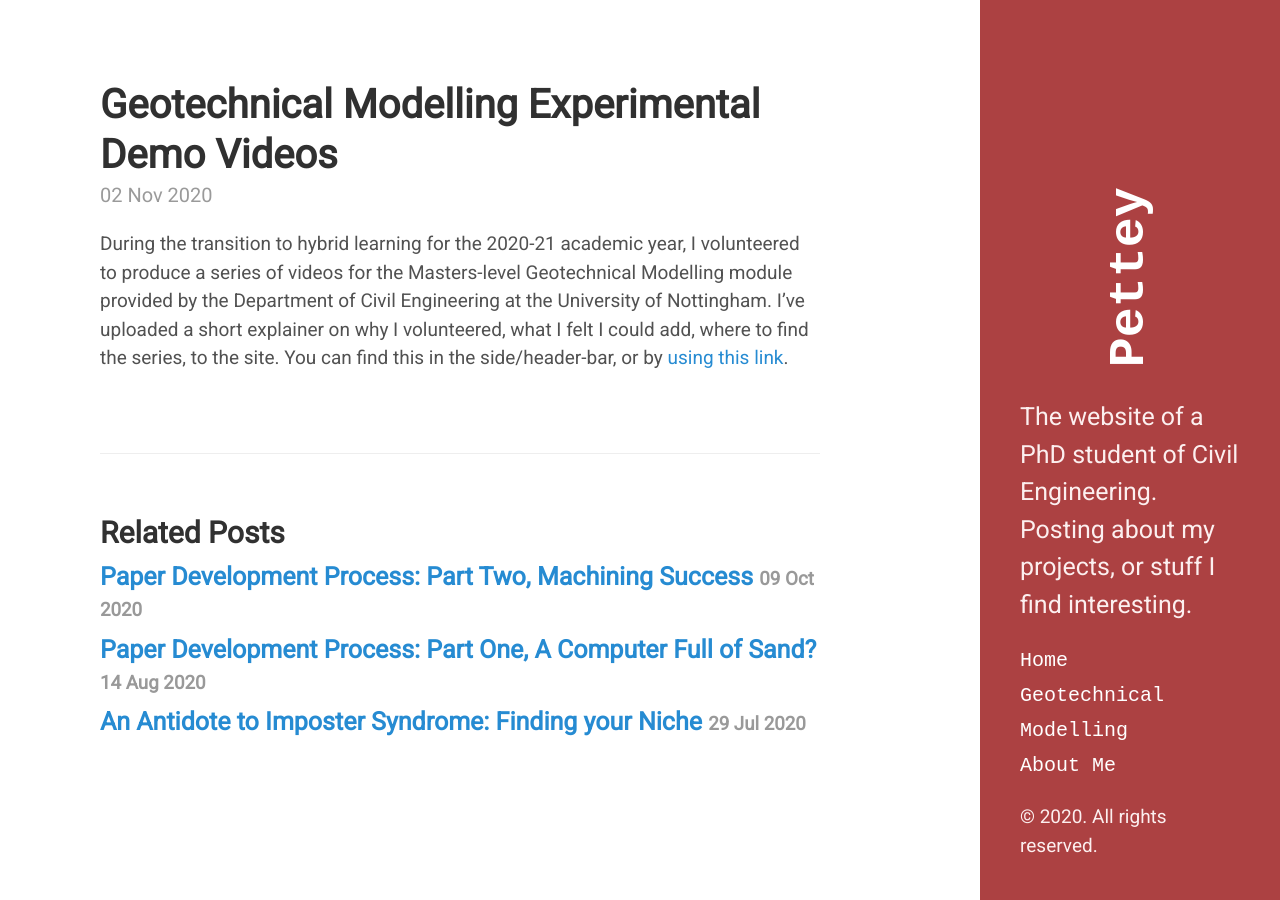
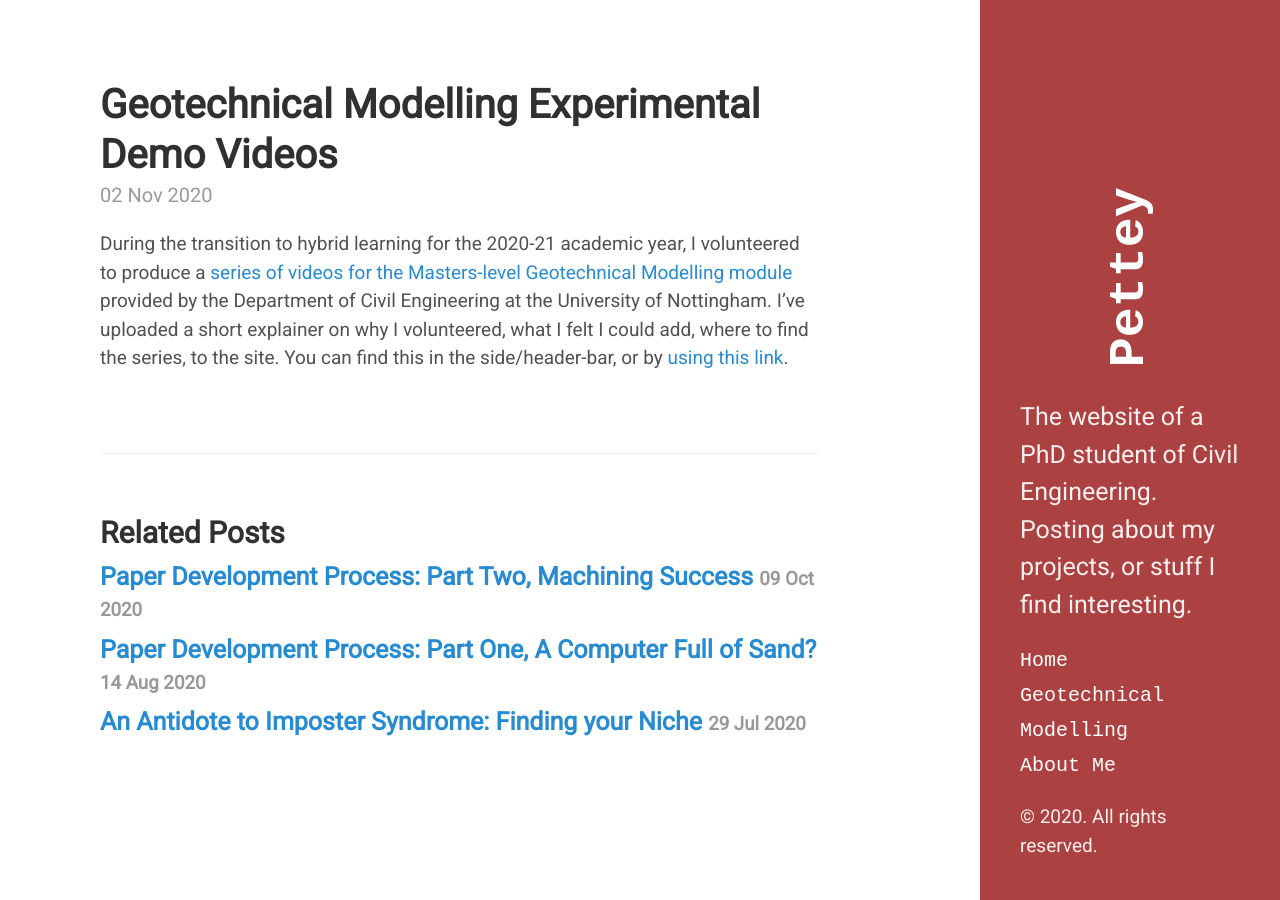
Before and after one commit to Gustafferson/gustafferson.github.io, a Jekyll site: the page built from _posts/2020-11-02-GeoModellingUpdate.markdown, in a window 1280 px wide. Built offline with Jekyll 4.4.1, drawn with Linux system fonts in a browser that asks for light colours; part of the change alters nothing that is shown.

```diff
--- a/_posts/2020-11-02-GeoModellingUpdate.markdown
+++ b/_posts/2020-11-02-GeoModellingUpdate.markdown
@@ -5,6 +5,6 @@ date:   2020-11-02 12:43:00 +0000
 tags: [Geotechnical Modelling, PhD, ProblemSolving, YouTube, Teaching]
 ---
 
-During the transition to hybrid learning for the 2020-21 academic year, I volunteered to produce a series of videos for the Masters-level Geotechnical Modelling module provided by the Department of Civil Engineering at the University of Nottingham.
+During the transition to hybrid learning for the 2020-21 academic year, I volunteered to produce a [series of videos for the Masters-level Geotechnical Modelling module](https://www.youtube.com/playlist?list=PLMjNgs75O06iUZNqBK5FUk0SK8mhAFIEw) provided by the Department of Civil Engineering at the University of Nottingham.
 I've uploaded a short explainer on why I volunteered, what I felt I could add, where to find the series, to the site.
 You can find this in the side/header-bar, or by [using this link](https://pettey.co.uk/GeotechnicalModelling.html).
```
